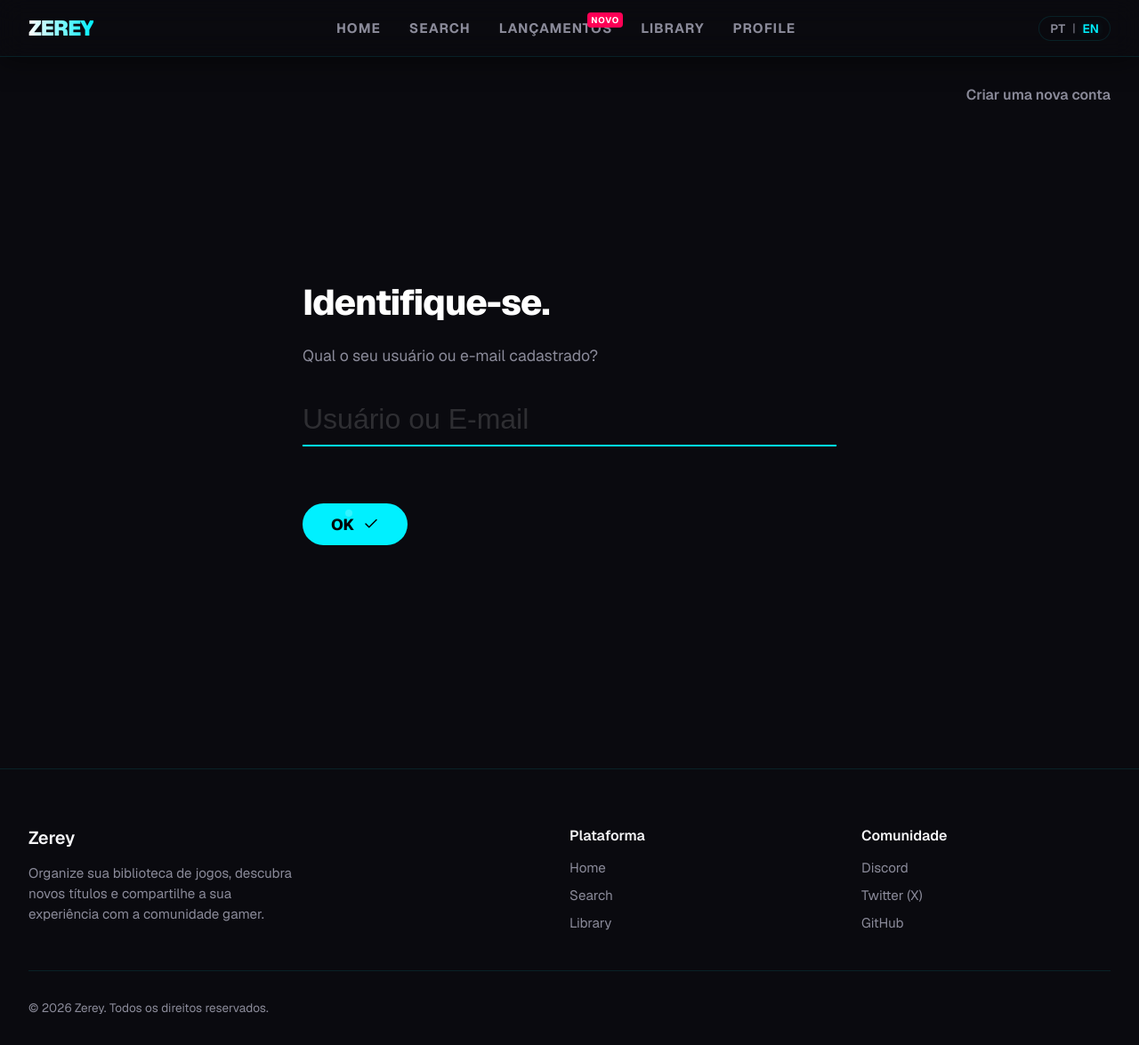
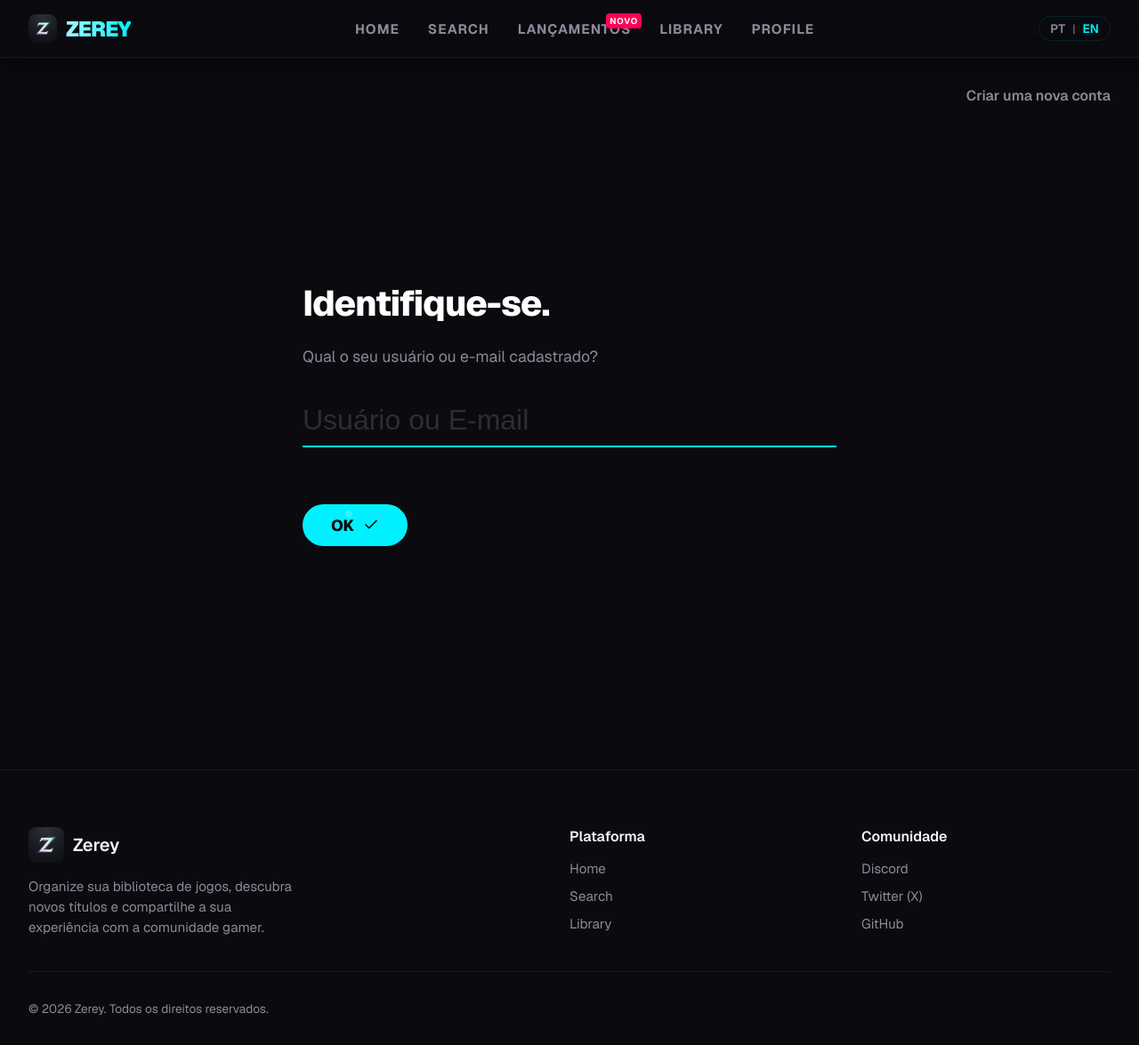
Before and after one commit to RodriggoAlves/gameshelf, a Next.js app: page /login in a window 1280 px wide. Shown: the whole page at 89% size. Built offline with nearby package versions, Linux system fonts and the light colour scheme; no server answers; the database is empty.

Commit message:
UI: Adiciona nova logo minimalista do Zerey no Header e no Footer

```diff
--- a/app/components/Footer.tsx
+++ b/app/components/Footer.tsx
@@ -3,6 +3,7 @@
 import styles from "./Footer.module.css";
 import { useI18n } from "../contexts/I18nContext";
 import Link from "next/link";
+import Image from "next/image";
 
 export function Footer() {
   const { t } = useI18n();
@@ -11,7 +12,10 @@ export function Footer() {
     <footer className={styles.footer}>
       <div className={styles.container}>
         <div className={styles.brand}>
-          <h3>Zerey</h3>
+          <div style={{ display: 'flex', alignItems: 'center', gap: '10px', marginBottom: '1rem' }}>
+            <Image src="/logo.jpg" alt="Zerey Logo" width={40} height={40} style={{ borderRadius: '8px', objectFit: 'cover' }} />
+            <h3 style={{ margin: 0 }}>Zerey</h3>
+          </div>
           <p>Organize sua biblioteca de jogos, descubra novos títulos e compartilhe a sua experiência com a comunidade gamer.</p>
         </div>
         <div className={styles.links}>
--- a/app/components/Header.module.css
+++ b/app/components/Header.module.css
@@ -14,6 +14,9 @@
 }
 
 .logo {
+  display: flex;
+  align-items: center;
+  gap: 10px;
   font-size: 1.5rem;
   font-weight: 900;
   background: linear-gradient(to right, #fff, var(--accent-cyan));
@@ -21,6 +24,10 @@
   -webkit-text-fill-color: transparent;
   letter-spacing: -1px;
   text-transform: uppercase;
+}
+
+.logo img {
+  -webkit-text-fill-color: initial;
 }
 
 .nav {
--- a/app/components/Header.tsx
+++ b/app/components/Header.tsx
@@ -1,6 +1,7 @@
 "use client";
 
 import Link from "next/link";
+import Image from "next/image";
 import { useI18n } from "../contexts/I18nContext";
 import { LanguageSwitcher } from "./LanguageSwitcher";
 import styles from "./Header.module.css";
@@ -10,7 +11,10 @@ export function Header() {
 
   return (
     <header className={styles.header}>
-      <Link href="/" className={styles.logo}>Zerey</Link>
+      <Link href="/" className={styles.logo}>
+        <Image src="/logo.jpg" alt="Zerey Logo" width={32} height={32} style={{ borderRadius: '8px', objectFit: 'cover' }} />
+        Zerey
+      </Link>
       <nav className={styles.nav}>
         <Link href="/">
           <svg viewBox="0 0 24 24" fill="none" stroke="currentColor" strokeWidth="2" strokeLinecap="round" strokeLinejoin="round"><path d="M3 9l9-7 9 7v11a2 2 0 0 1-2 2H5a2 2 0 0 1-2-2z"></path><polyline points="9 22 9 12 15 12 15 22"></polyline></svg>
```
Also changed, not shown: public/logo.jpg (added).
